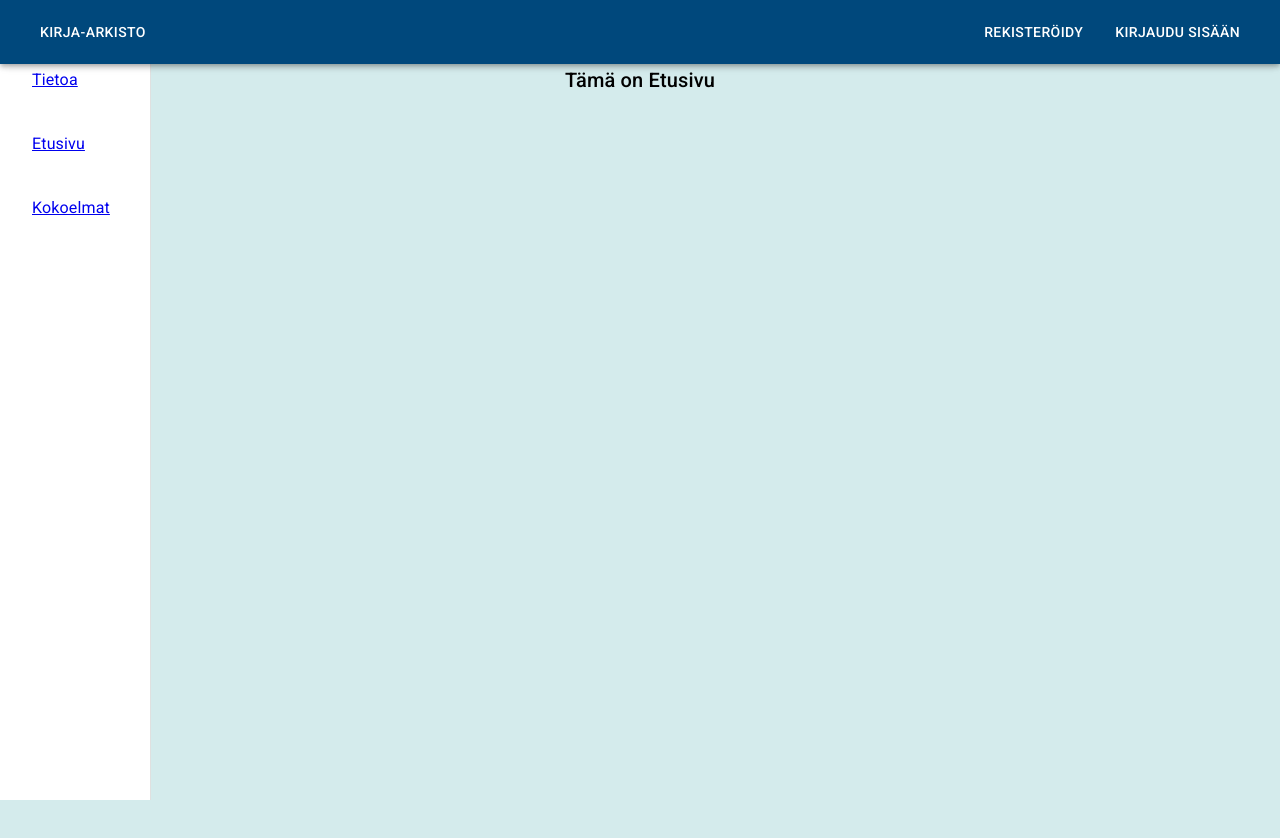
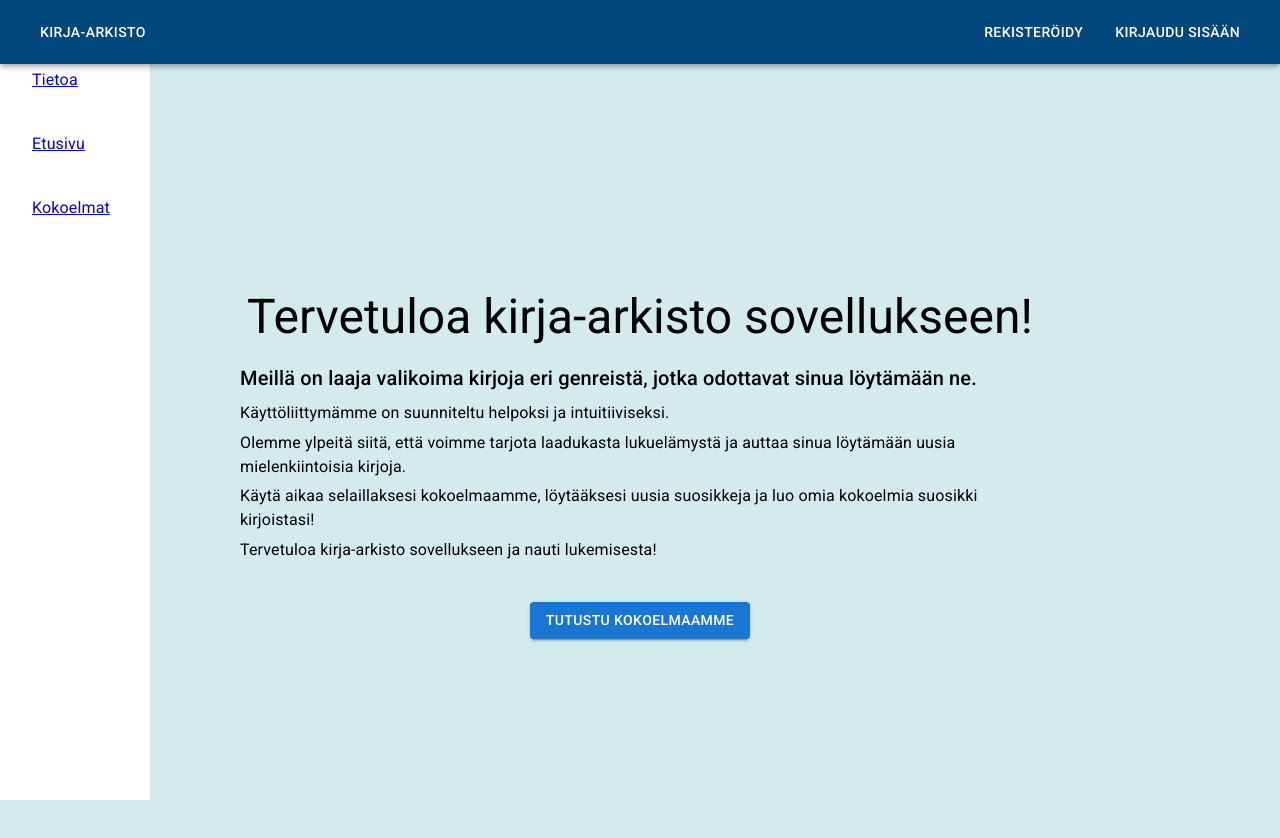
Before and after one commit to Jonpaavo/OT2, a React (Create React App) app in the folder app/: page / in a window 1280 px wide. Shown: the top 838 px of the page. Built offline with nearby package versions, Linux system fonts and the light colour scheme.

Commit message:
Etusivu muokattu

```diff
--- a/app/src/komponentit/Etusivu.js
+++ b/app/src/komponentit/Etusivu.js
@@ -1,18 +1,23 @@
-import { Typography } from "@mui/material"
-import { Container } from "@mui/system"
+import { Typography, Button, Box } from "@mui/material";
+import { Container } from "@mui/system";
 
-const Etusivu =() => {
+const Etusivu = () => {
+    return (
+        <Container maxWidth={false}sx={{ bgcolor: "#D4EBEC", minHeight: "100vh", display: "flex" }}>
 
-    return (
+            <Box sx={{p: 5,my: "auto",mx: "auto",textAlign: "center",maxWidth: "800px",}}>
+                <Typography variant="h3" align="center" gutterBottom>Tervetuloa kirja-arkisto sovellukseen!</Typography>
+                <Typography variant="h6" align="left" gutterBottom>Meillä on laaja valikoima kirjoja eri genreistä, jotka odottavat sinua löytämään ne.</Typography>
+                <Typography align="left" gutterBottom>Käyttöliittymämme on suunniteltu helpoksi ja intuitiiviseksi.</Typography>
+                <Typography align="left" gutterBottom>Olemme ylpeitä siitä, että voimme tarjota laadukasta lukuelämystä ja auttaa sinua löytämään uusia mielenkiintoisia kirjoja.</Typography>
+                <Typography align="left" gutterBottom>Käytä aikaa selaillaksesi kokoelmaamme, löytääksesi uusia suosikkeja ja luo omia kokoelmia suosikki kirjoistasi!</Typography>
+                <Typography align="left" gutterBottom>Tervetuloa kirja-arkisto sovellukseen ja nauti lukemisesta!</Typography>
+                    <Box sx={{ display: "flex", justifyContent: "center", mt: 5 }}>
+                        <Button variant="contained" color="primary" href="/kokoelma">Tutustu kokoelmaamme</Button>
+                    </Box>
+            </Box>
+        </Container>
+);
+};
 
-        <>
-            <Container maxWidth={false} sx={{bgcolor: "#D4EBEC", height: "100vh"}}>
-                <Typography variant="h6" align="center">Tämä on Etusivu</Typography>
-            </Container>
-
-
-        </>
-    )
-  }
-
-  export {Etusivu}
+export { Etusivu };
```
